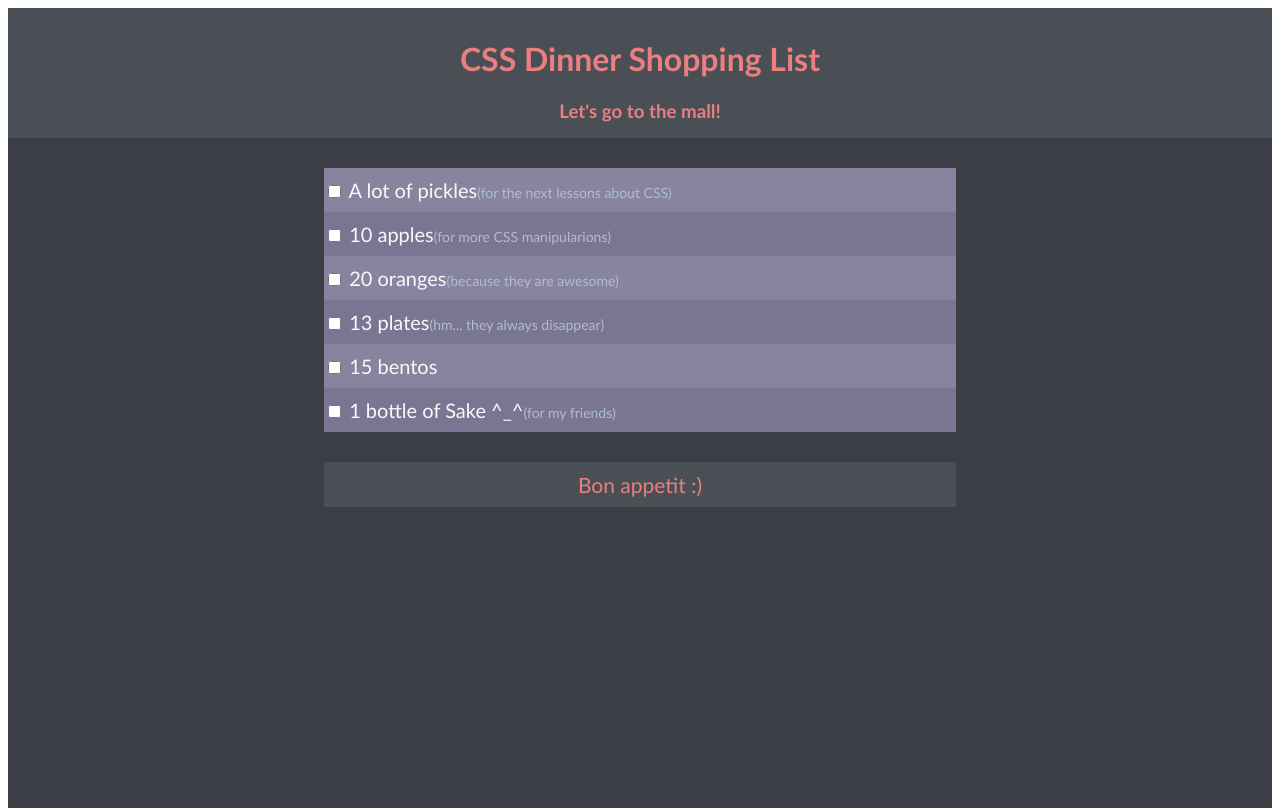
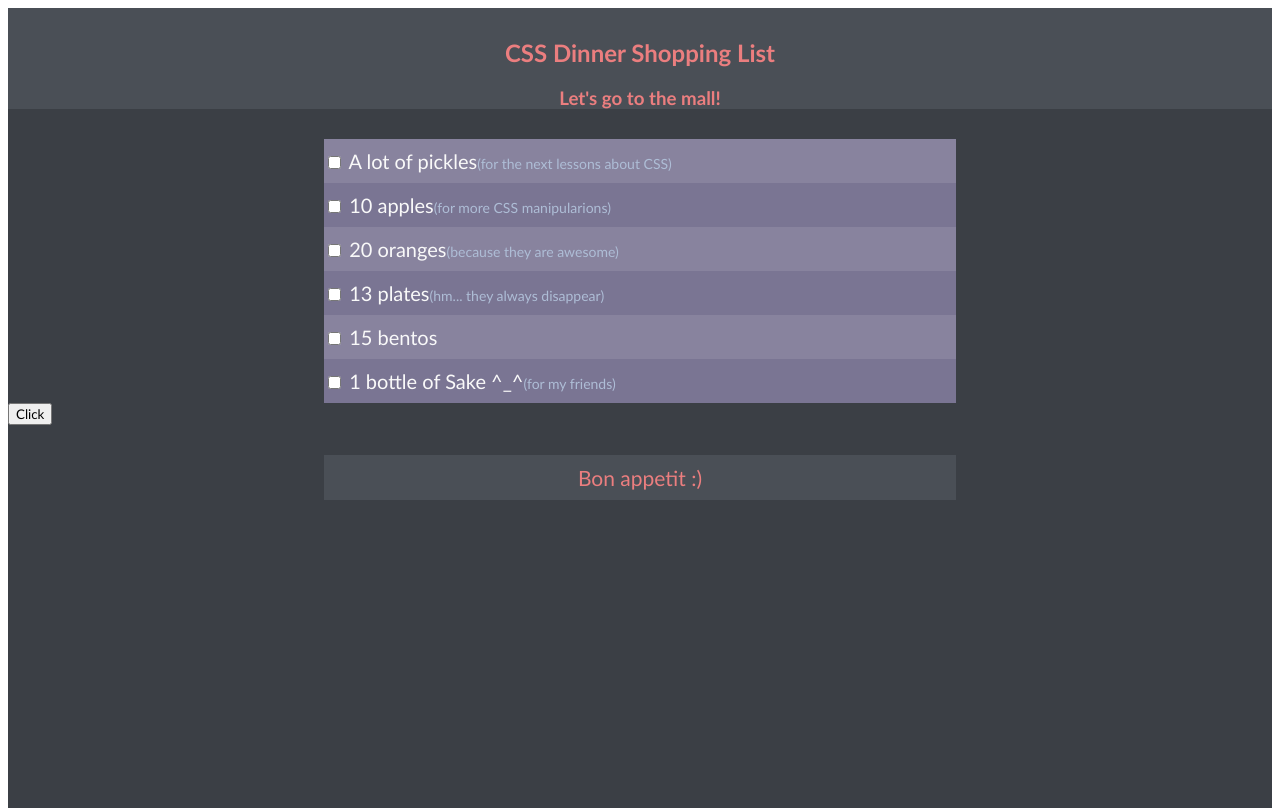
Before and after one commit to Voronkin11/css-diner-shopping-list, a plain HTML site: page index.html in a window 1280 px wide. Drawn offline with Linux system fonts and the light colour scheme.

Commit message:
recommendations

```diff
--- a/css/style.css
+++ b/css/style.css
@@ -28,7 +28,6 @@ ul{
 	font-size: 20px;
 	font-style: normal;
 	list-style-type: none;
-
 }
 li:nth-of-type(2n){
 	background: #7A7593;
@@ -71,3 +70,16 @@ footer{
 	text-align: center;
 	font-size: 21px;
 }
+/*краще зробити кнопку для роботи без js-->
+.btn-dinner{
+	display: none;
+}
+
+.no-js .btn-dinner{
+	display: block;
+}*/
+/*
+	border: 2px;
+	border: solid;
+	border: transparent;
+*/
--- a/index.html
+++ b/index.html
@@ -1,5 +1,5 @@
 <!DOCTYPE html>
-<html lang="en">
+<html lang="en" class="no-js">
 <head>
 	<meta charset="UTF-8">
 	<title>Diner shopping list</title>
@@ -7,10 +7,12 @@
 	<link rel="shortcut icon" href="img/favicon.png" type="image/png">
 </head>
 <body>
+	<article>
 		<header>
 			<h1>CSS Dinner Shopping List</h1>
-		<h3>Let's go to the mall!</h3>
+			<h3>Let's go to the mall!</h3><!--краще використовувати абзац-->
 		</header>
+			<form action="#"> <!-- список краще вкласти в форму-->
 				<ul>
 					<li>
 						<label class="food">
@@ -49,8 +51,13 @@
 						</label>
 					</li>
 				</ul>
+				<button type="submit" class="btn-dinner"> <!--краще зробити кнопку для роботи без js-->
+					Click
+				</button>
+			</form>
 		<footer>
 			Bon appetit :)
 		</footer>
+	</article>
 </body>
 </html>
```
Lines whose indentation alone changed are shown as unchanged.
